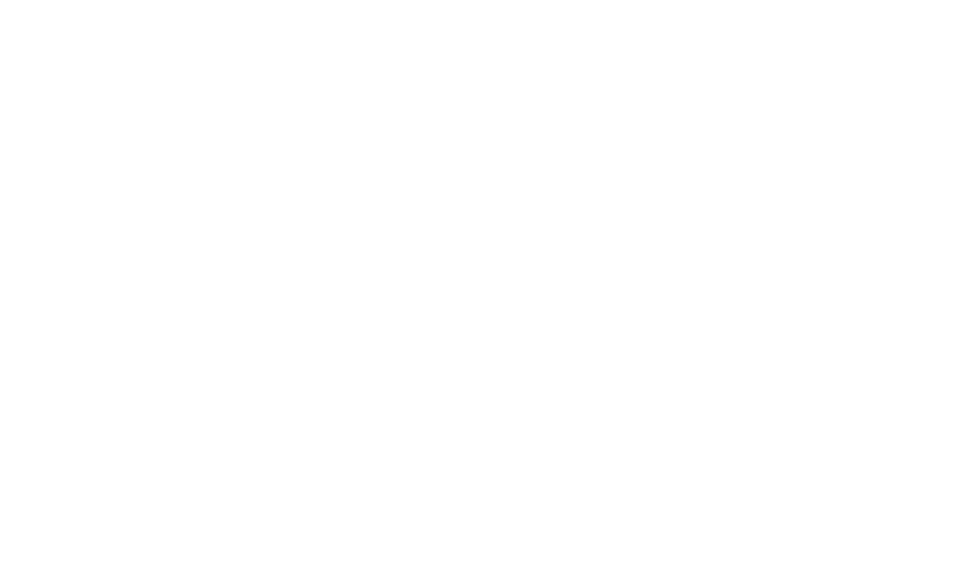
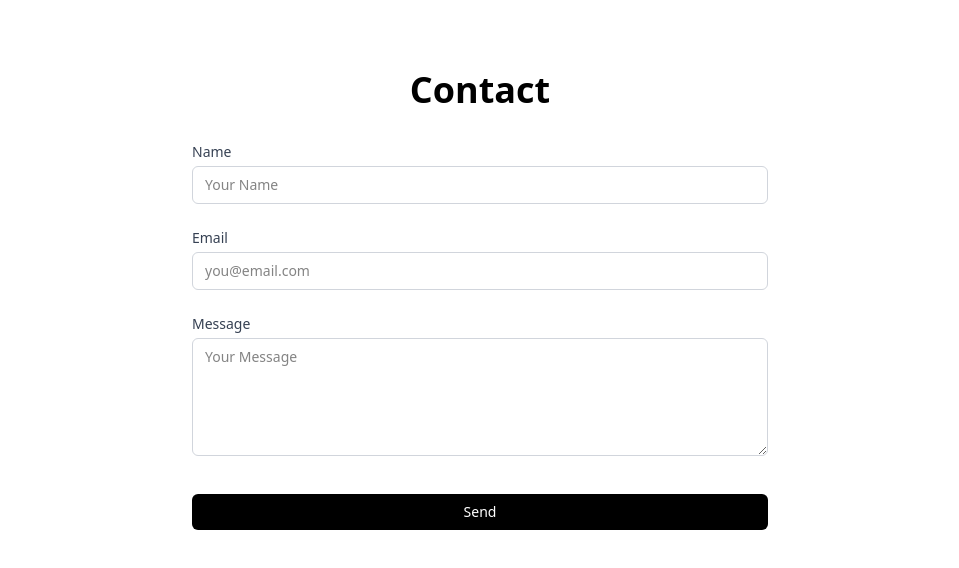
Before and after one commit to TKtkGg/portfolio, a Next.js app: page / in a window 1280 px wide. Shown: the part 1680-2248 px from the top of the page, without its empty margins (160-1119 px from the left). Before the commit the page ends 1731 px from the top, so only its background shows below. Built offline with nearby package versions, Linux system fonts and the light colour scheme.

Commit message:
Contact作成

```diff
--- a/src/components/Navbar.tsx
+++ b/src/components/Navbar.tsx
@@ -3,7 +3,7 @@
 
 const Navbar: FC = memo(() => {
     return (
-        <nav className="border-b border-gray-200 bg-white">
+        <nav className="border-b border-gray-200 bg-white fixed top-0 left-0 right-0 z-10">
             <div className="mx-auto flex max-w-4xl items-center justify-between px-6 py-4">
                 <Link href="/" className="text-lg font-medium text-black">
                     Portfolio
--- a/src/features/contact/Contact.tsx
+++ b/src/features/contact/Contact.tsx
@@ -2,9 +2,69 @@
 
 const Contact: FC = memo(() => {
     return (
-        <div>
+        <section id="contact" className="px-6 py-20">
+            <h2 className="mb-8 text-center text-4xl font-bold text-black">
+                Contact
+            </h2>
 
-        </div>
+            <div className="mx-auto max-w-xl rounded-lg bg-white">
+                <form className="space-y-6">
+                    {/* 名前 */}
+                    <div>
+                        <label htmlFor="name" className="mb-1 block text-sm font-medium text-gray-700">
+                            Name
+                        </label>
+                        <input
+                            type="text"
+                            id="name"
+                            name="name"
+                            className="w-full rounded-md border border-gray-300 px-3 py-2 text-sm outline-none transition-colors focus:border-black focus:ring-1 focus:ring-black"
+                            placeholder="Your Name"
+                            required
+                        />
+                    </div>
+
+                    {/* メールアドレス */}
+                    <div>
+                        <label htmlFor="email" className="mb-1 block text-sm font-medium text-gray-700">
+                            Email
+                        </label>
+                        <input
+                            type="email"
+                            id="email"
+                            name="email"
+                            className="w-full rounded-md border border-gray-300 px-3 py-2 text-sm outline-none transition-colors focus:border-black focus:ring-1 focus:ring-black"
+                            placeholder="you@email.com"
+                            required
+                        />
+                    </div>
+
+                    {/* メッセージ */}
+                    <div>
+                        <label htmlFor="message" className="mb-1 block text-sm font-medium text-gray-700">
+                            Message
+                        </label>
+                        <textarea
+                            id="message"
+                            name="message"
+                            rows={5}
+                            className="w-full rounded-md border border-gray-300 px-3 py-2 text-sm outline-none transition-colors focus:border-black focus:ring-1 focus:ring-black"
+                            placeholder="Your Message"
+                            required
+                        />
+                    </div>
+
+                    {/* 送信ボタン */}
+                    <div className="pt-2">
+                        <button
+                        type="submit"
+                        className="w-full rounded-md bg-black px-4 py-2 text-sm font-medium text-white transition-colors hover:bg-gray-800">
+                            Send
+                        </button>
+                    </div>
+                </form>
+            </div>
+        </section>
     );
 });
 
```
